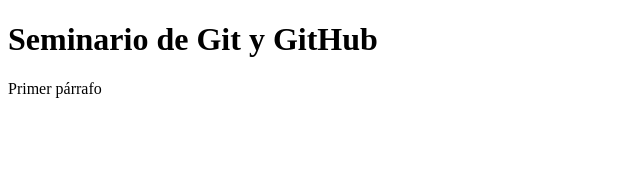
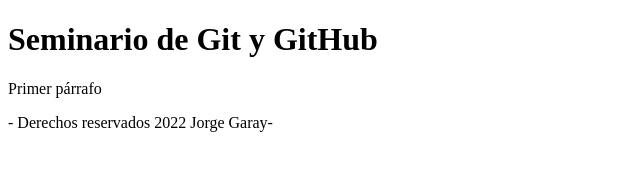
Before and after one commit to JGaray04/Seminario-ControlVersiones-Git-y-GitHub, a plain HTML site: page index.html in a window 1280 px wide. Shown: the whole page, without its empty margins (0-640 px from the left). Drawn offline with Linux system fonts and the light colour scheme.

Commit message:
Tercer commit en piepagina

```diff
--- a/index.html
+++ b/index.html
@@ -9,5 +9,7 @@
 <body>
     <h1>Seminario de Git y GitHub</h1>
     <p>Primer párrafo</p>
+
+    <footer> - Derechos reservados 2022 Jorge Garay- </footer>
 </body>
 </html>
```
